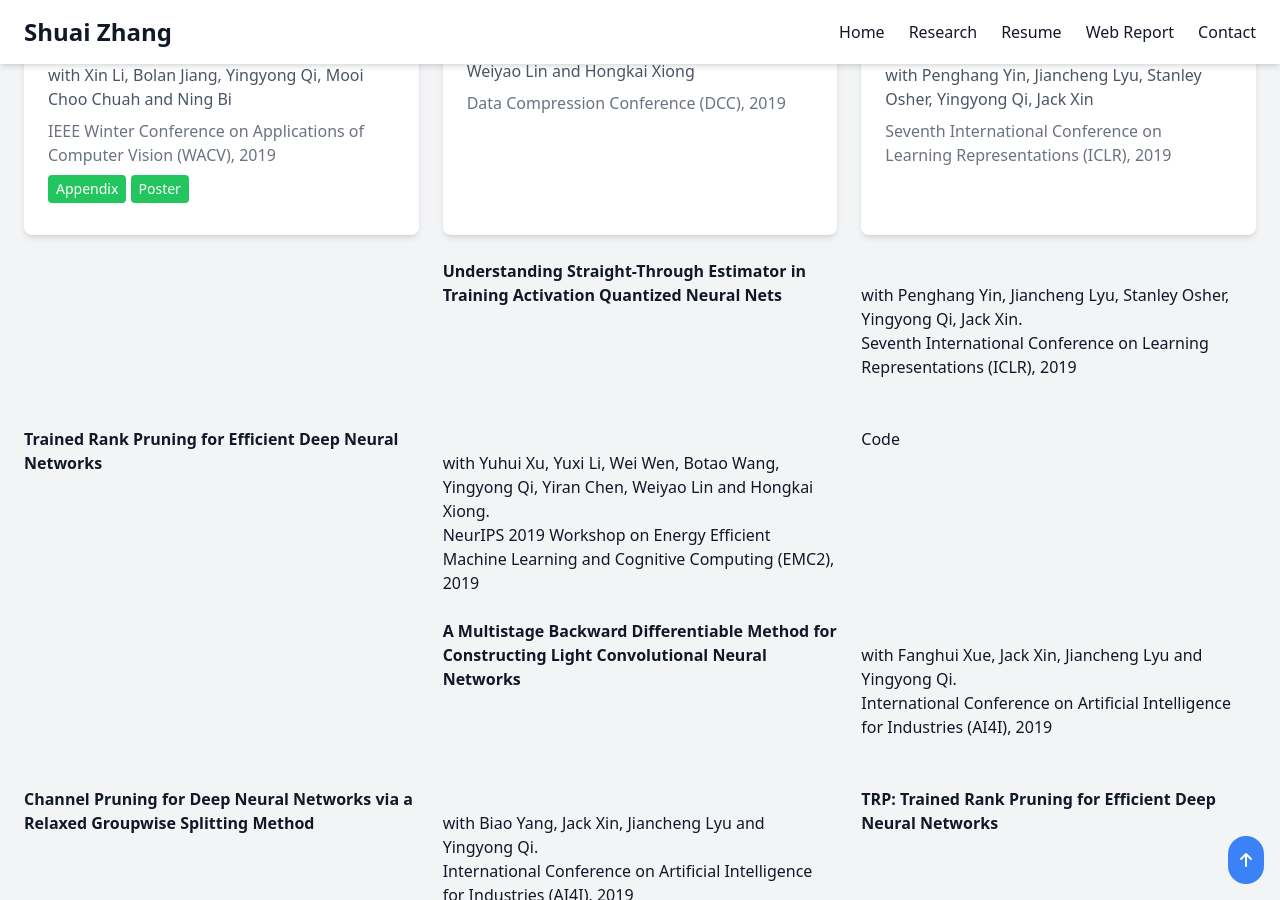
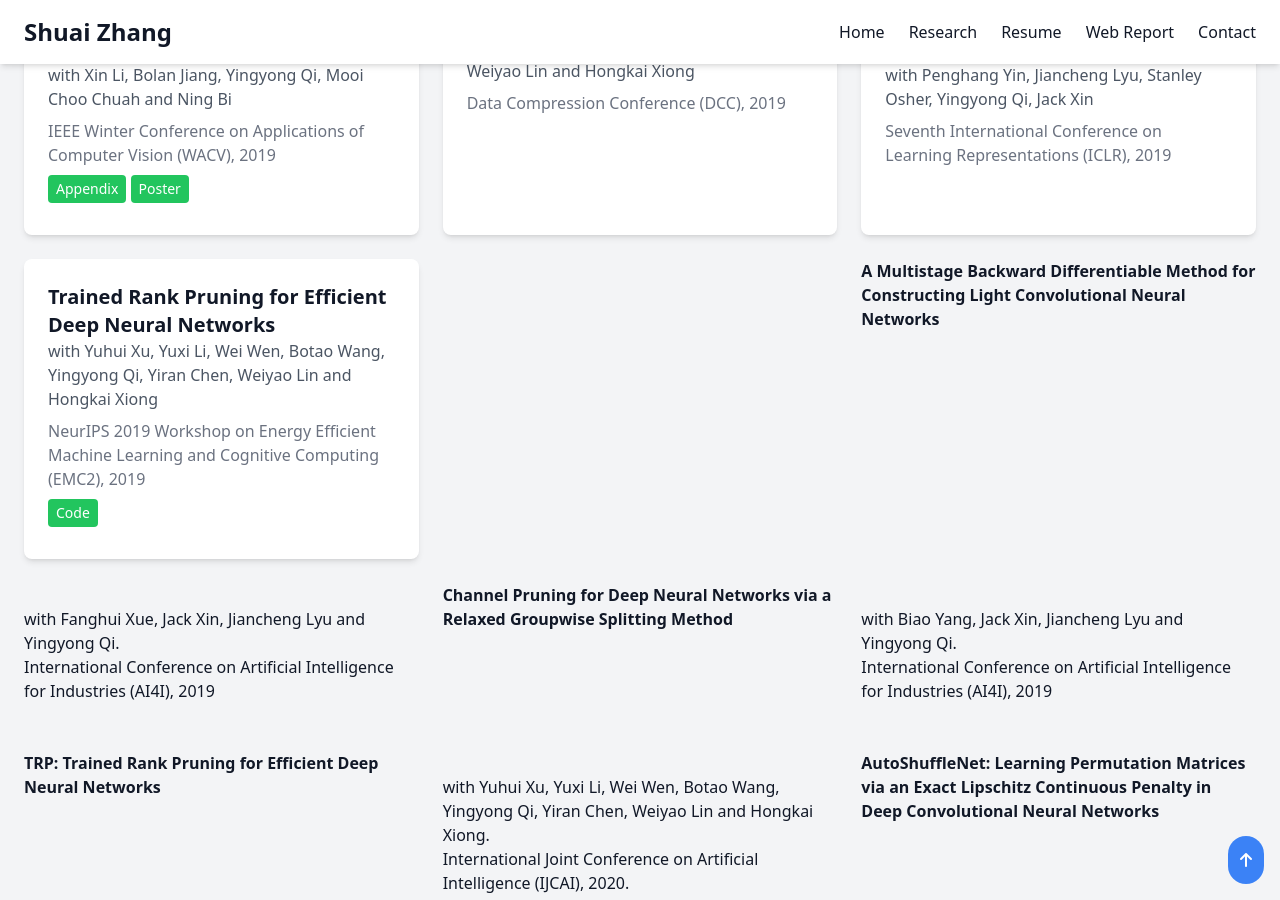
Before and after one commit to zsivine/zsivine.github.io, a Jekyll site: the page built from research.html, in a window 1280 px wide and 900 px high, scrolled down 587 px. Built offline with Jekyll 4.4.1, drawn with Linux system fonts in a browser that asks for light colours; nearby versions of some CDN libraries.

Commit message:
update research

```diff
--- a/research.html
+++ b/research.html
@@ -93,21 +93,17 @@ permalink: /research/
             </article>
 
 
-            <br>
-            <strong><a href="https://openreview.net/pdf?id=Skh4jRcKQ">
-                Understanding Straight-Through Estimator in Training Activation
-                Quantized Neural Nets</a></strong>
-            <br>with Penghang Yin, Jiancheng Lyu, Stanley Osher, Yingyong Qi, Jack Xin. <br>
-                Seventh International Conference on Learning Representations (ICLR), 2019<br>
+            <article class="bg-white dark:bg-gray-700 p-6 rounded-lg shadow-md hover:shadow-lg transition-shadow">
+                <a href="https://arxiv.org/abs/1812.02402" class="text-xl font-semibold mb-2">
+                    Trained Rank Pruning for Efficient Deep Neural Networks</a>
+                <p class="text-gray-600 dark:text-gray-300 mb-2">
+                    with Yuhui Xu, Yuxi Li, Wei Wen, Botao Wang, Yingyong Qi, Yiran Chen, Weiyao Lin and Hongkai Xiong</p>
+                <p class="text-gray-500 dark:text-gray-400 mb-2">
+                    NeurIPS 2019 Workshop on Energy Efficient Machine Learning and Cognitive Computing (EMC2), 2019</p>
+                <a href="https://github.com/yuhuixu1993/Trained-Rank-Pruning" class="inline-block px-2 py-1 bg-green-500 text-white text-sm rounded mb-2">
+                    Code</a>
+            </article>
 
-            <br>
-            <strong><a href="https://arxiv.org/abs/1812.02402">
-                Trained Rank Pruning for Efficient Deep Neural Networks</a></strong>
-            <br>with Yuhui Xu, Yuxi Li, Wei Wen, Botao Wang, Yingyong Qi, Yiran Chen,
-                Weiyao Lin and Hongkai Xiong. <br>
-                NeurIPS 2019 Workshop on Energy Efficient Machine Learning
-                and Cognitive Computing (EMC2), 2019<br>
-                <a href="https://github.com/yuhuixu1993/Trained-Rank-Pruning">Code</a><br>
 
             <br>
             <strong><a href="https://www.math.uci.edu/~jxin/Fanghui_ai4i_2019.pdf">
```
